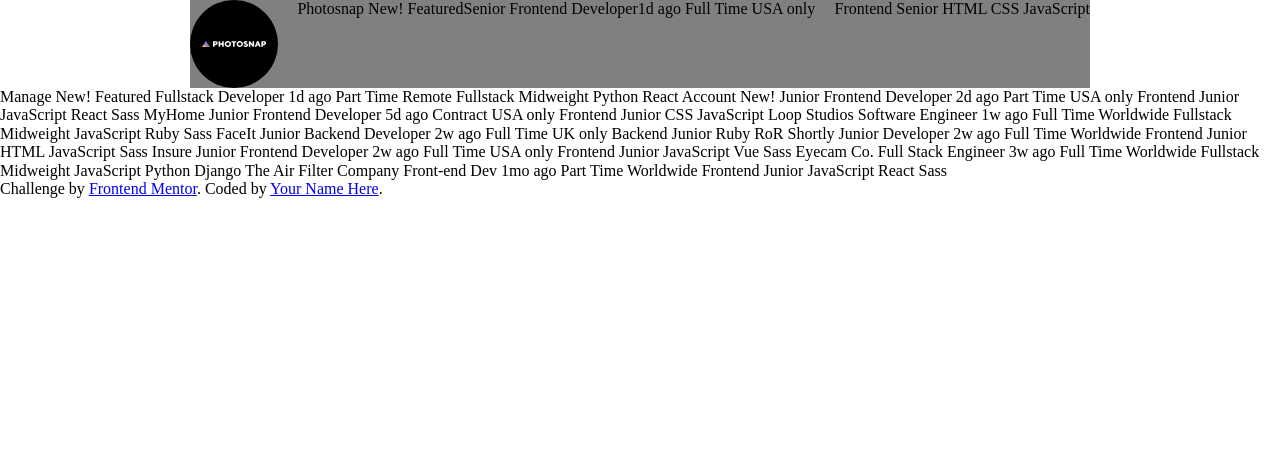
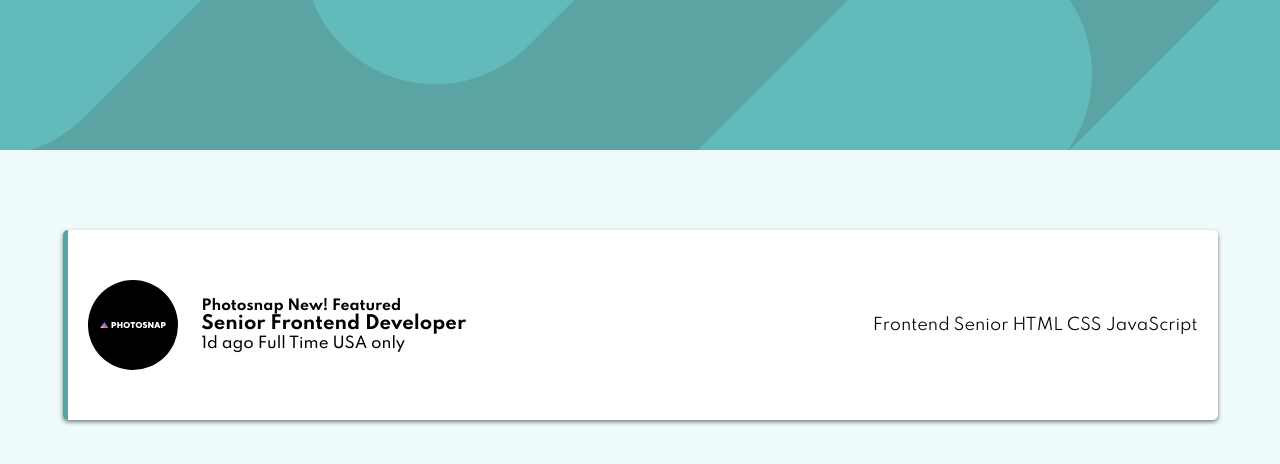
Before and after one commit to domcodesjs/job-listings-with-filtering, a plain HTML site: page index.html in a window 1280 px wide. Drawn offline with nearby package versions, Linux system fonts and the light colour scheme.

Commit message:
added header and flex layout to card

```diff
--- a/index.html
+++ b/index.html
@@ -17,9 +17,16 @@
     <link rel="stylesheet" href="./styles/main.css" />
   </head>
   <body>
+    <header>
+      <!-- <img src="./images/bg-header-desktop.svg" alt="Header Background" /> -->
+    </header>
+
     <div class="card">
-      <!-- Item Start -->
-      <img src="./images/photosnap.svg" alt="Photosnap Logo" />
+      <img
+        class="card__logo"
+        src="./images/photosnap.svg"
+        alt="Photosnap Logo"
+      />
       <div class="card__info">
         <div class="card__info__company">
           Photosnap New! Featured
@@ -42,117 +49,11 @@
       </div>
     </div>
 
-    <!-- Item Start -->
-    Manage New! Featured Fullstack Developer 1d ago Part Time Remote
-    <!-- Role -->
-    Fullstack
-    <!-- Level -->
-    Midweight
-    <!-- Languages -->
-    Python
-    <!-- Tools -->
-    React
-    <!-- Item End -->
-
-    <!-- Item Start -->
-    Account New! Junior Frontend Developer 2d ago Part Time USA only
-    <!-- Role -->
-    Frontend
-    <!-- Level -->
-    Junior
-    <!-- Languages -->
-    JavaScript
-    <!-- Tools -->
-    React Sass
-    <!-- Item End -->
-
-    <!-- Item Start -->
-    MyHome Junior Frontend Developer 5d ago Contract USA only
-    <!-- Role -->
-    Frontend
-    <!-- Level -->
-    Junior
-    <!-- Languages -->
-    CSS JavaScript
-    <!-- Item End -->
-
-    <!-- Item Start -->
-    Loop Studios Software Engineer 1w ago Full Time Worldwide
-    <!-- Role -->
-    Fullstack
-    <!-- Level -->
-    Midweight
-    <!-- Languages -->
-    JavaScript Ruby
-    <!-- Tools -->
-    Sass
-    <!-- Item End -->
-
-    <!-- Item Start -->
-    FaceIt Junior Backend Developer 2w ago Full Time UK only
-    <!-- Role -->
-    Backend
-    <!-- Level -->
-    Junior
-    <!-- Languages -->
-    Ruby
-    <!-- Tools -->
-    RoR
-    <!-- Item End -->
-
-    <!-- Item Start -->
-    Shortly Junior Developer 2w ago Full Time Worldwide
-    <!-- Role -->
-    Frontend
-    <!-- Level -->
-    Junior
-    <!-- Languages -->
-    HTML JavaScript
-    <!-- Tools -->
-    Sass
-    <!-- Item End -->
-
-    <!-- Item Start -->
-    Insure Junior Frontend Developer 2w ago Full Time USA only
-    <!-- Role -->
-    Frontend
-    <!-- Level -->
-    Junior
-    <!-- Languages -->
-    JavaScript
-    <!-- Tools -->
-    Vue Sass
-    <!-- Item End -->
-
-    <!-- Item Start -->
-    Eyecam Co. Full Stack Engineer 3w ago Full Time Worldwide
-    <!-- Role -->
-    Fullstack
-    <!-- Level -->
-    Midweight
-    <!-- Languages -->
-    JavaScript Python
-    <!-- Tools -->
-    Django
-    <!-- Item End -->
-
-    <!-- Item Start -->
-    The Air Filter Company Front-end Dev 1mo ago Part Time Worldwide
-    <!-- Role -->
-    Frontend
-    <!-- Level -->
-    Junior
-    <!-- Languages -->
-    JavaScript
-    <!-- Tools -->
-    React Sass
-    <!-- Item End -->
-
-    <div class="attribution">
+    <!-- <div class="attribution">
       Challenge by
       <a href="https://www.frontendmentor.io?ref=challenge" target="_blank"
         >Frontend Mentor</a
-      >. Coded by <a href="#">Your Name Here</a>.
-    </div>
+      >. Coded by <a href="#">Dominic Faulring</a>.
+    </div> -->
   </body>
 </html>
--- a/styles/main.css
+++ b/styles/main.css
@@ -1,11 +1,69 @@
+@import url('https://fonts.googleapis.com/css2?family=Spartan:wght@100;200;300;400;500;600;700;800;900&display=swap');
+
+:root {
+  --medium: 500;
+  --bold: 700;
+}
+
+html {
+  font-size: 62.5%;
+}
+
+body {
+  font-family: 'Spartan', sans-serif;
+  font-size: 1.6rem;
+  background: hsl(180, 52%, 96%);
+}
+
+header {
+  width: 100%;
+  background: url(../images/bg-header-desktop.svg);
+  background-color: hsl(180, 29%, 50%);
+  height: 15rem;
+  margin-bottom: 8rem;
+}
+
 .card {
   display: flex;
-  justify-content: space-between;
-  background: gray;
-  width: 900px;
+  background: #fff;
+  width: 111rem;
+  height: 15rem;
   margin: 0 auto;
+  padding: 2rem;
+  border-left: 0.5rem solid hsl(180, 29%, 50%);
+  margin-bottom: 2.4rem;
+  box-shadow: 0 0.2rem 0.4rem 0 rgba(0, 0, 0, 0.5);
+  border-radius: 0.5rem;
+  align-items: center;
+}
+
+.card__logo {
+  width: 9rem;
+  height: 9rem;
+  margin-right: 2.4rem;
 }
 
 .card__info {
   display: flex;
+  flex-direction: column;
+  justify-content: center;
+  font-weight: var(--bold);
 }
+
+.card__info__company {
+  font-size: 1.4rem;
+}
+
+.card__info__title {
+  font-size: 1.8rem;
+}
+
+.card__info__desc {
+  font-weight: var(--medium);
+  font-size: 1.5rem;
+}
+
+.card__tags {
+  margin-left: auto;
+  align-self: center;
+}
```
